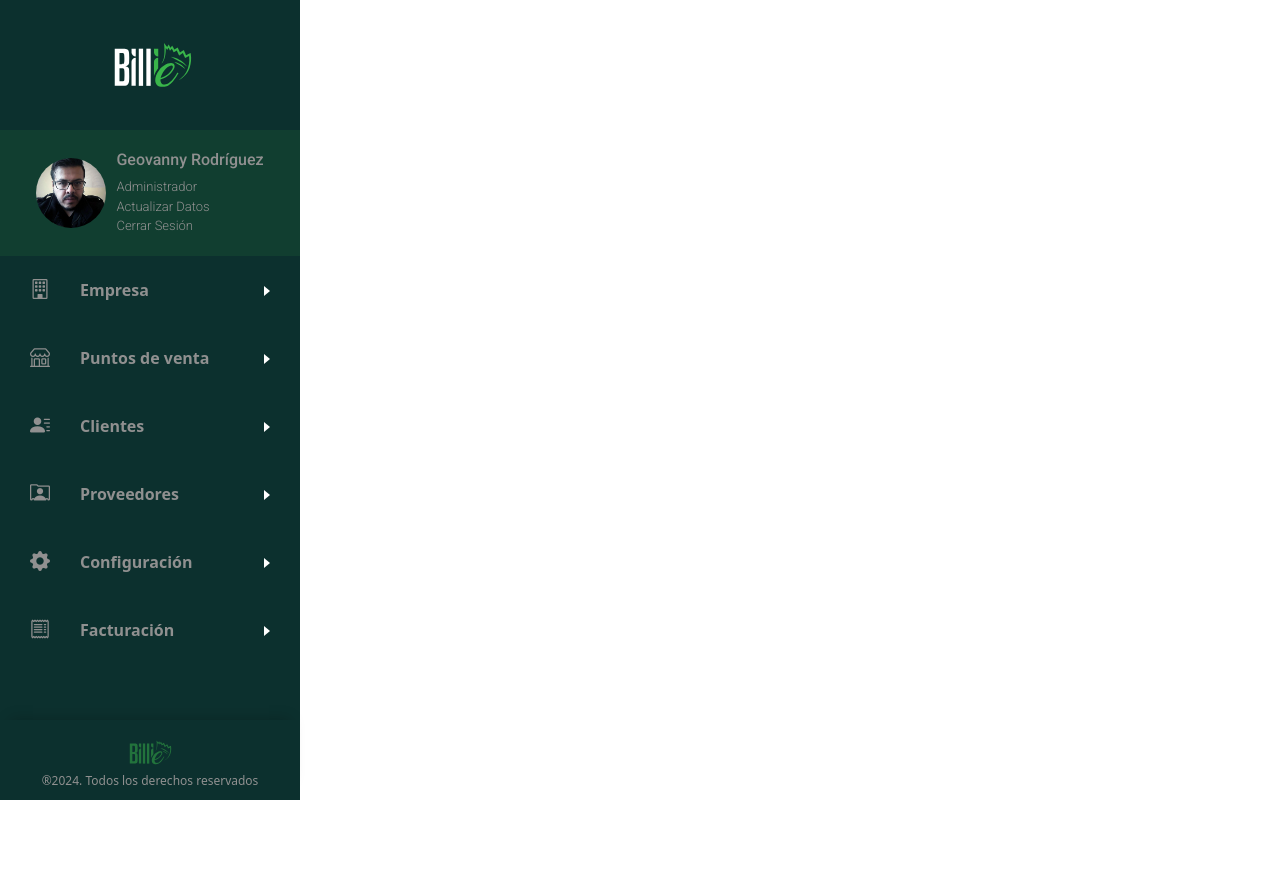
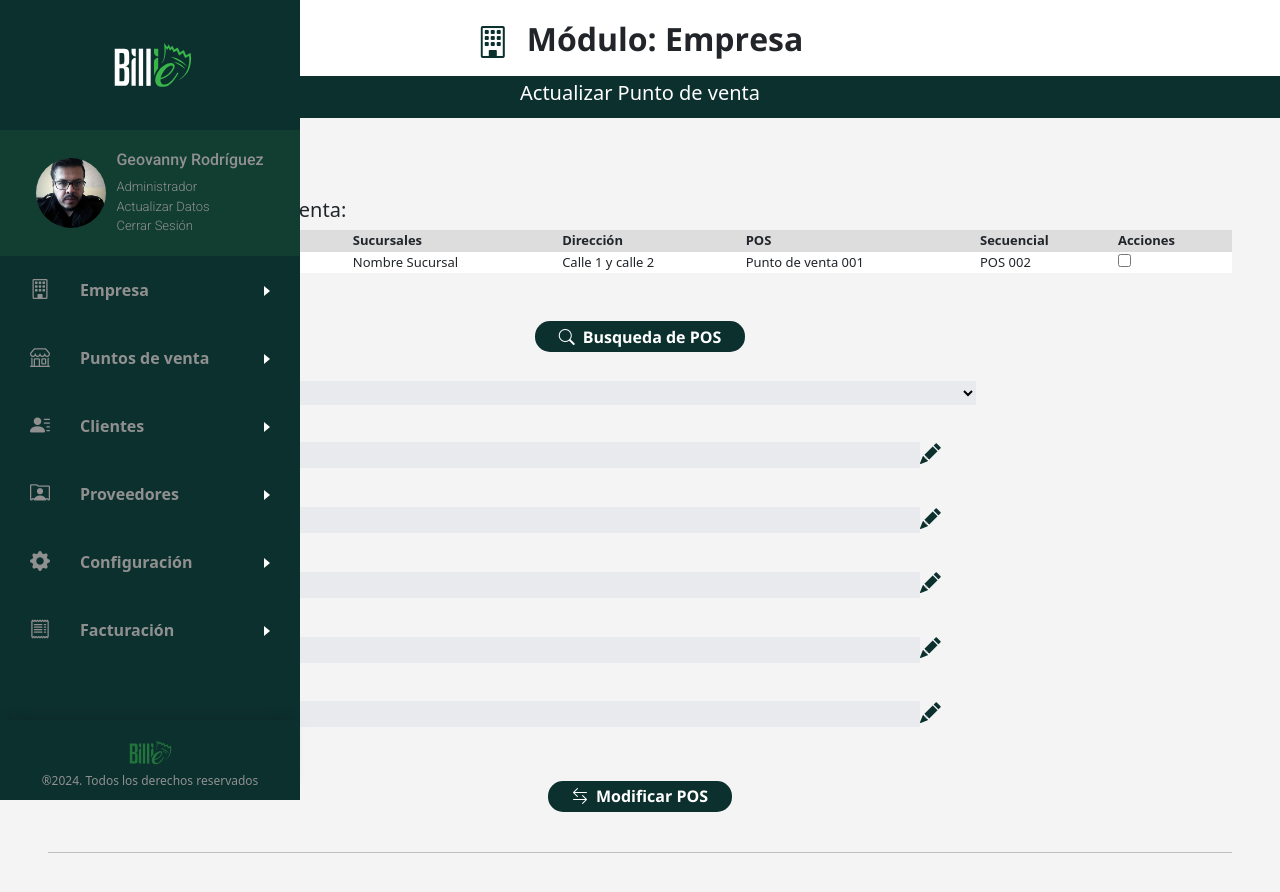
Before and after one commit to GeoRCH593/tfe-react, a React (Vite) app: page /puntos-de-venta/actualizarpos in a window 1280 px wide. Shown: the top 892 px of the page. Before the commit the page ends 800 px from the top, so only its background shows below. Built offline with nearby package versions, Linux system fonts and the light colour scheme.

Commit message:
create module POS subpage Actualizar Pos

```diff
--- a/src/Components/Pages/Puntos de venta/Pos.jsx
+++ b/src/Components/Pages/Puntos de venta/Pos.jsx
@@ -8,27 +8,27 @@ const makeCards = [
   {
     classDiv: "bi bi-building-add",
     title: "Crear puntos de venta",
-    to: "puntos-de-venta/crear"
+    to: "crearpos"
   },
   {
     classDiv: "bi bi-123",
     title: "Generar secuencial",
-    to: "puntos-de-venta"
+    to: "generarsecuencial"
   },
   {
     classDiv: "bi bi-arrow-left-right",
     title: "Actualizar puntos de venta",
-    to: "clientes"
+    to: "actualizarpos"
   },
   {
     classDiv: "bi bi-file-earmark-x",
     title: "Eliminar Punto de venta",
-    to: "proveedores"
+    to: "eliminarpos"
   },
   {
     classDiv: "bi bi-search",
     title: "Buscar Punto de venta",
-    to: "configuracion"
+    to: "buscarpos"
   },
 
 ];
--- /dev/null
+++ b/src/Components/SubPages/Puntos-de-venta/ActualizarPos.jsx
@@ -0,0 +1,114 @@
+import { GlobalStyle } from "../../../styles/globalStyles";
+import {
+  PageBody,
+  BtnContain,
+  BtnSubmit,
+  TitlePage,
+  FormTitle,
+  FormComplete,
+  FormDiv,
+} from "../../../styles/Subpages/subpagesStyles";
+import { TableDeleteCompany } from "../../../styles/Subpages/subpagesStyles.js";
+import { IconEditStyled } from "../Empresa/actualizarDatosStyle";
+import { SubTitleList } from "../Empresa/eliminarDatosSucursalStyles";
+
+const Modul = "Empresa";
+const IconClass = "bi bi-building";
+const IconEdit = "bi bi-pencil-fill";
+const SubPageTitle = "Actualizar Punto de venta";
+
+const ActualizarPos = () => {
+  return (
+    <PageBody>
+      <GlobalStyle></GlobalStyle>
+      <TitlePage>
+        <i className={IconClass}></i>
+        <h2>Módulo: {Modul}</h2>
+      </TitlePage>
+      <div>
+        <FormTitle>
+          <h5>{SubPageTitle}</h5>
+        </FormTitle>
+        <FormComplete>
+          <SubTitleList>
+            <h5>Seleccionar de Puntos de venta:</h5>
+          </SubTitleList>
+          <TableDeleteCompany>
+            <thead>
+              <tr>
+                <th>Código</th>
+                <th>Empresa</th>
+                <th>Sucursales</th>
+                <th>Dirección</th>
+                <th>POS</th>
+                <th>Secuencial</th>
+                <th>Acciones</th>
+              </tr>
+            </thead>
+            <tbody>
+              <tr>
+                <td>001</td>
+                <td>Nombre Empresa</td>
+                <td>Nombre Sucursal</td>
+                <td>Calle 1 y calle 2</td>
+                <td>Punto de venta 001</td>
+                <td>POS 002</td>
+                <td><input type="checkbox"></input></td>
+              </tr>
+            </tbody>
+          </TableDeleteCompany>
+          <BtnContain>
+            <BtnSubmit type="submit">
+              <i className="bi bi-search"></i>Busqueda de POS
+            </BtnSubmit>
+          </BtnContain>
+          <FormDiv>
+            <label>Ingrese tipo de identificación:</label>
+            <select id="identificador" name="tipo identificador">
+              <option>R.U.C</option>
+              <option>Cédula</option>
+              <option>Pasaporte</option>
+              <option>Identificador del exterior</option>
+              <option>Consumidor final</option>
+            </select>
+          </FormDiv>
+          <FormDiv>
+            <label>Número de Indentificación:</label>
+            <input type="number" />
+            <IconEditStyled className={IconEdit}></IconEditStyled>
+          </FormDiv>
+          <FormDiv>
+            <label>Razón Social:</label>
+            <input type="text"></input>
+            <IconEditStyled className={IconEdit}></IconEditStyled>
+          </FormDiv>
+          <FormDiv>
+            <label>Nombre comercial de la empresa:</label>
+            <input type="text"></input>
+            <IconEditStyled className={IconEdit}></IconEditStyled>
+          </FormDiv>
+          <FormDiv>
+            <label>Nombre comercial de la empresa:</label>
+            <input type="text"></input>
+            <IconEditStyled className={IconEdit}></IconEditStyled>
+          </FormDiv>
+          <FormDiv>
+            <label>Nombre comercial de la empresa:</label>
+            <input type="text"></input>
+            <IconEditStyled className={IconEdit}></IconEditStyled>
+          </FormDiv>
+          <BtnContain>
+            <BtnSubmit type="submit">
+              <i className="bi bi-arrow-left-right"></i>Modificar POS
+            </BtnSubmit>
+          </BtnContain>
+
+          <br />
+          <hr />
+        </FormComplete>
+      </div>
+    </PageBody>
+  );
+};
+
+export default ActualizarPos;
--- a/src/routes/Router.jsx
+++ b/src/routes/Router.jsx
@@ -19,6 +19,7 @@ import EliminarDatosSucursal from '../Components/SubPages/Empresa/EliminarDatosS
 import BuscarSucursal from '../Components/SubPages/Empresa/BuscarSucursal';
 import CrearPos from '../Components/SubPages/Puntos-de-venta/CrearPos';
 import GenerarSecuencial from '../Components/SubPages/Puntos-de-venta/GenerarSecuencial';
+import ActualizarPos from '../Components/SubPages/Puntos-de-venta/ActualizarPos';
 
 const Router = () => (
   <BrowserRouter>
@@ -45,6 +46,7 @@ const Router = () => (
       <Route path='/empresa/buscarsucursal' element={<BuscarSucursal />} />
       <Route path='/puntos-de-venta/crearpos' element={<CrearPos />}/>
       <Route path='/puntos-de-venta/generarsecuencial' element={<GenerarSecuencial />} />
+      <Route path='puntos-de-venta/actualizarpos' element={<ActualizarPos/>} />
     </Routes>
     </SideBar>
 </BrowserRouter>
--- a/src/styles/Subpages/subpagesStyles.js
+++ b/src/styles/Subpages/subpagesStyles.js
@@ -103,7 +103,7 @@ export const CheckBoxOne = styled.input`
 export const TablesContain = styled.div`
 min-width: 900px;
 background: #F4F4F4;
-padding: 2em;
+padding: 2em 1em;
 `;
 
 /*Tabla de eliminar datos */
@@ -113,14 +113,15 @@ align-items: center;
 justify-content: center;
  > thead {
   background: #DDDDDD;
-  padding: 2em 3em;
-  font-size: 15px;
+  padding: 2em 2em;
+  font-size: 13px;
   text-align: left;
  }
  > tbody {
   background: #fff;
+  font-size: 13px;
   padding-top: 1em;
-  padding: 2em 3em;
+  padding: 2em 2em;
  }
 `;
 
```
